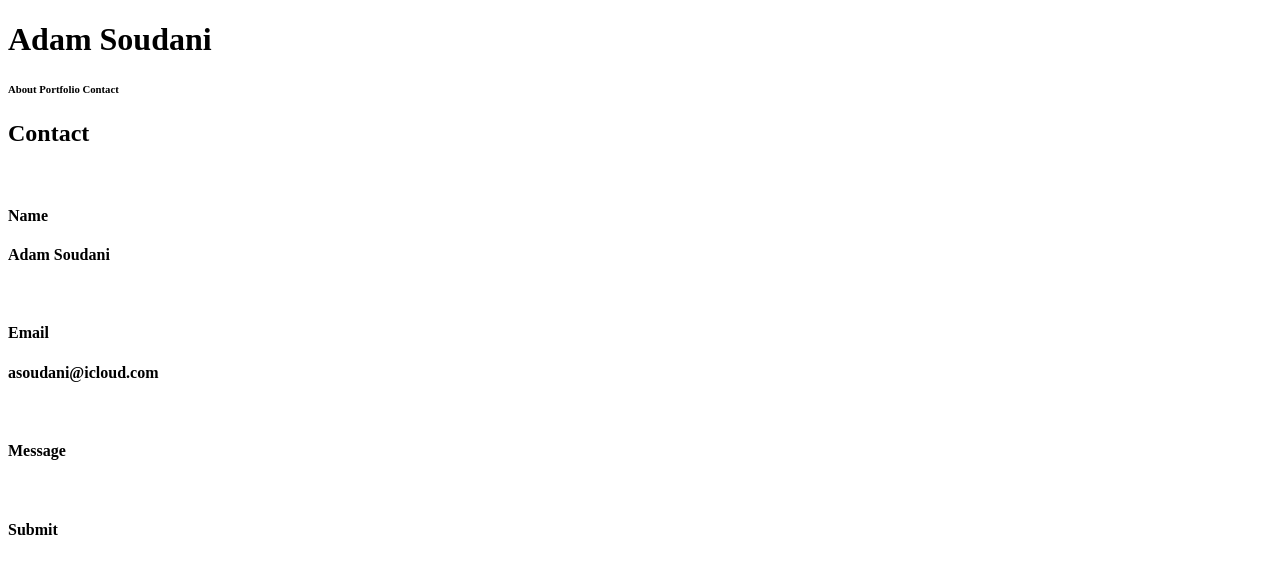
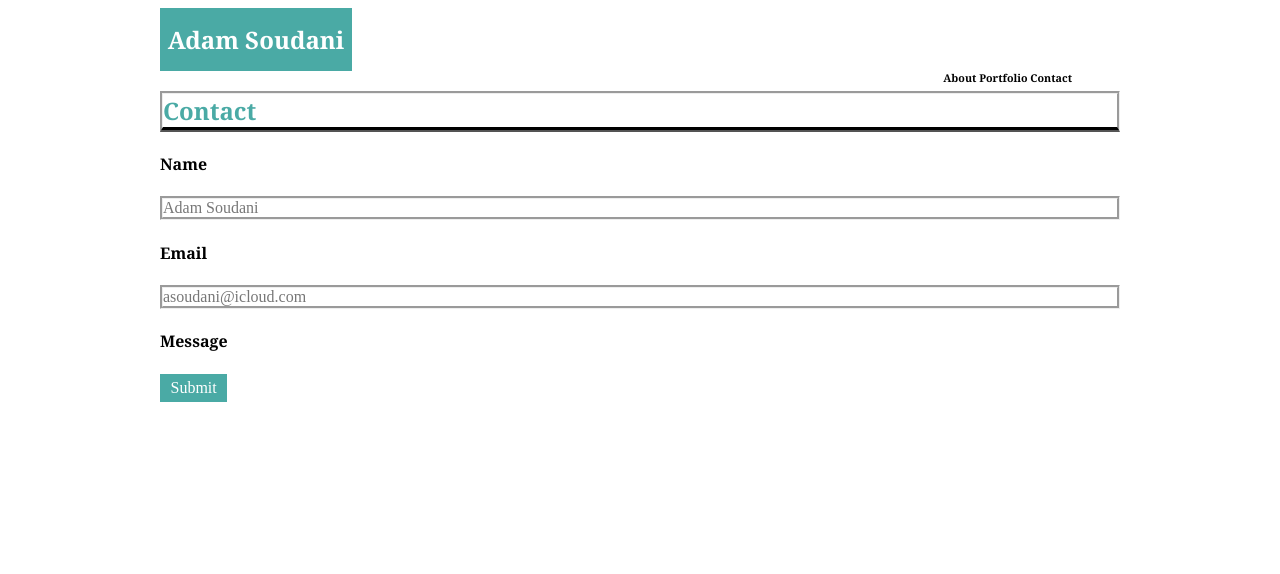
Before and after one commit to Adoni0/Basic-Portfolio, a plain HTML site: page contact.html in a window 1280 px wide. Drawn offline with Linux system fonts and the light colour scheme.

Commit message:
initial sites files

```diff
--- a/assets/css/style.css
+++ b/assets/css/style.css
@@ -1,5 +1,31 @@
-<head>
-<style>
+
+.index-me{
+    background-color: #4aaaa5;
+    color: white;
+    font-size: x-large;
+    padding-top: 15px;
+    padding-bottom: 15px;
+    margin: 0;
+    margin-right: 8in;
+    text-align: center;
+}
+
+h6{
+    float: right;
+    margin-top: 0;
+    margin-right: .5in;
+}
+
+#bio-me{
+    border-bottom: 6px black;
+}
+
+.index-bio{
+    float: right;
+    width: 700px;
+    margin: auto;
+    margin-right: 40px;
+}
 
 h1, h2, h4, h6{
     font-family: Georgia, 'Times New Roman', Times, serif;
@@ -11,22 +37,55 @@ p{
 
 body{
     background-color: #ffffff;
-    background-image: url('Basic-Portfolio/assets/images/morocco.png');
+    background-image: 'assets/images/morocco.png';
     background-repeat: no-repeat;
     background-size: cover;
 }
 
+#about-me{
+    width: 960px;
+}
+
+#self-image{
+    height: 200px;
+    width: 200px;
+}
+
 .container{
-    width: 140px;
-    height: 140px;
+    width: 960px;
+    margin: auto;
 }
 
 .container2{
-    width: 200px;
-    height: 200px;
+    width: 960px;
+    margin: auto;
 }
 
+.image-p{
+    width: 150px;
+    height: 150px;
+}
 
+#ctc-me{
+    border-bottom: 5px black;
+    border-style: groove;
+    color: #4aaaa5;
+}
 
-</head>
-</style>
+#name-border{
+    border-style: groove;
+}
+
+#email-me{
+    border-style: groove;
+}
+
+#submit-btn{
+    background-color: #4aaaa5;
+    color: white;
+    padding-top: 5px;
+    padding-bottom: 5px;
+    margin: 0;
+    margin-right: 9.3in;
+    text-align: center;
+}
--- a/contact.html
+++ b/contact.html
@@ -2,26 +2,33 @@
 <html>
     <head>
         <title>Contact Page</title>
-        <link rel='stylesheet' type='text/css' href='Basic-Portfolio/assets/css/style.css'/>
+        <link rel='stylesheet' type='text/css' href='assets/css/style.css'/>
     </head>
     <body>
-        <h1>Adam Soudani</h1>
+        <div class='container'>
 
+        <header>
+        <h1 class= 'index-me'>Adam Soudani</h1>
         <h6>About Portfolio Contact</h6>
+    </header>
 
-        <h2>Contact</h2>
-        <br>
+        <h2 id='ctc-me'>Contact</h2>
 
+        <section id= 'name-section'>
         <h4>Name</h4>
-        <h4>Adam Soudani</h4>
-        <br>
+        <p id='name-border'>Adam Soudani</p>
+    </section>
+
         <h4>Email</h4>
-        <h4>asoudani@icloud.com</h4>
-        <br>
+        <p id='email-me'>asoudani@icloud.com</p>
+
         <h4>Message</h4>
-        <br>
-        <h4>Submit</h4>
 
+        <footer>
+        <p id='submit-btn'>Submit</p>
+    </footer>
+
+    </div>
     </body>
 
 </html>
```
Also changed, not shown: index.html (+15 -6 lines), portfolio.html (+20 -21 lines).
